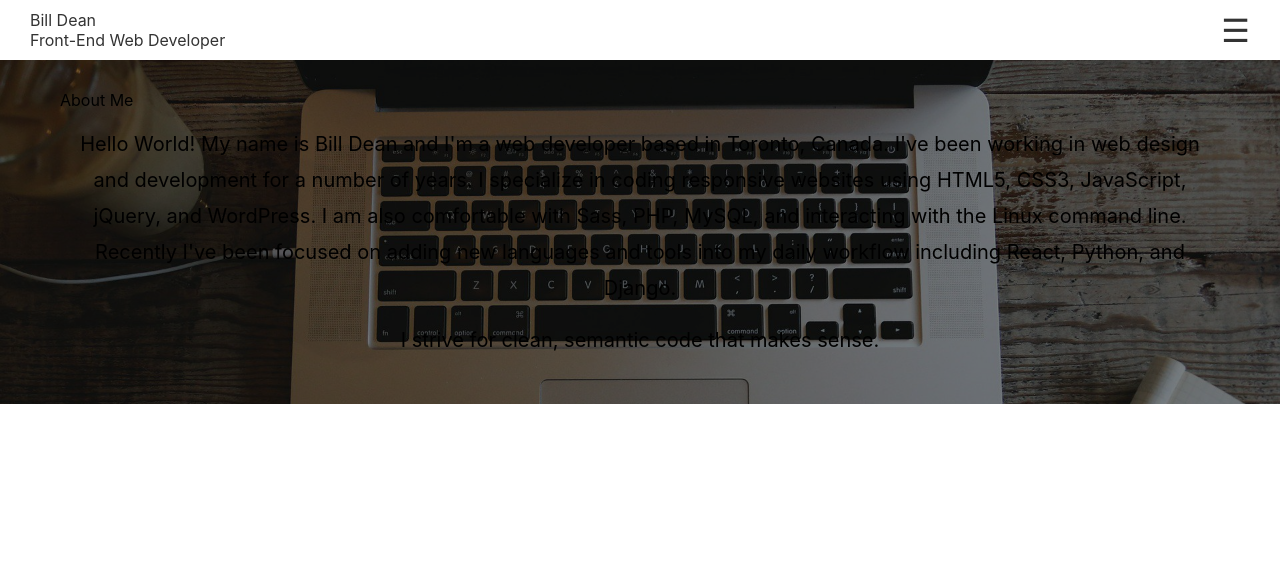
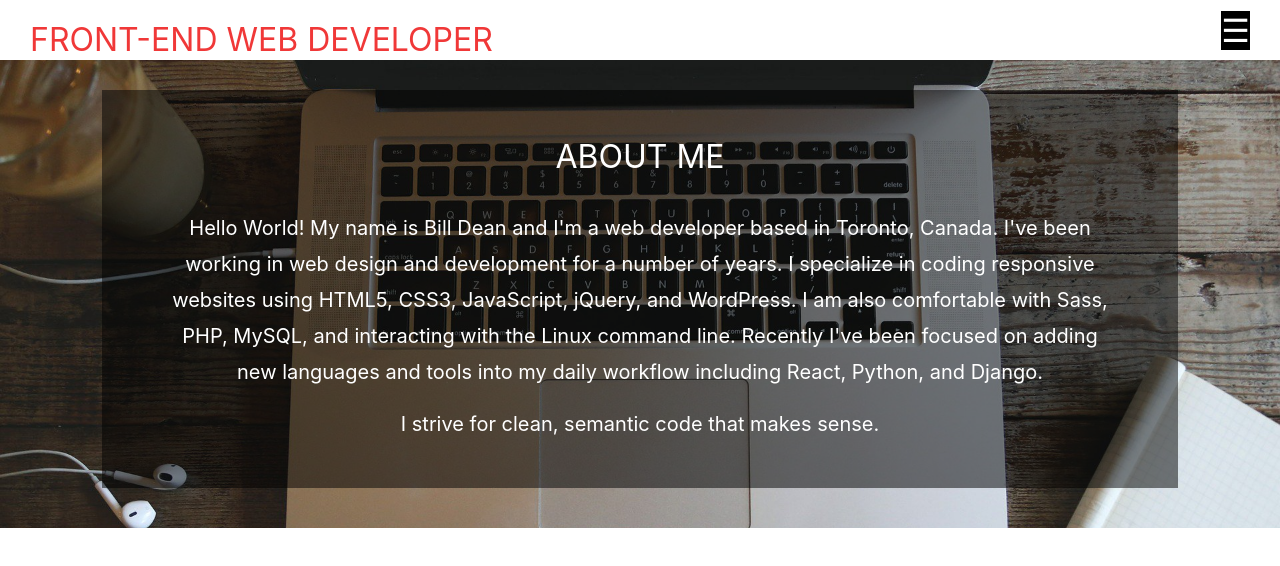
Before and after one commit to bill742/bill742.github.io, a Next.js app: page / in a window 1280 px wide. Shown: the top 566 px of the page. Built offline with nearby package versions, Linux system fonts and the light colour scheme.

Commit message:
Add color variables. Misc updates.

```diff
--- a/styles/globals.css
+++ b/styles/globals.css
@@ -1,9 +1,18 @@
+:root {
+  --accent: #f03838;
+  --black: #000;
+  --text-color: #333;
+  --white: #fff;
+}
+
 html,
 body {
   padding: 0;
   margin: 0;
-  font-family: -apple-system, BlinkMacSystemFont, Segoe UI, Roboto, Oxygen,
-    Ubuntu, Cantarell, Fira Sans, Droid Sans, Helvetica Neue, sans-serif;
+  font-family: -apple-system, BlinkMacSystemFont, "Segoe UI", Roboto, Oxygen,
+    Ubuntu, Cantarell, "Fira Sans", "Droid Sans", "Helvetica Neue", sans-serif;
+  color: var(--text-color);
+  background-color: var(--white);
 }
 
 a {
@@ -11,6 +20,19 @@ a {
   text-decoration: none;
 }
 
+h2 {
+  font-size: 2rem;
+  font-weight: 400;
+  line-height: 230%;
+  text-align: center;
+  text-transform: uppercase;
+  color: var(--accent);
+}
+
 * {
   box-sizing: border-box;
 }
+
+section {
+  padding: 1.875rem 8% 2.5rem;
+}
```
